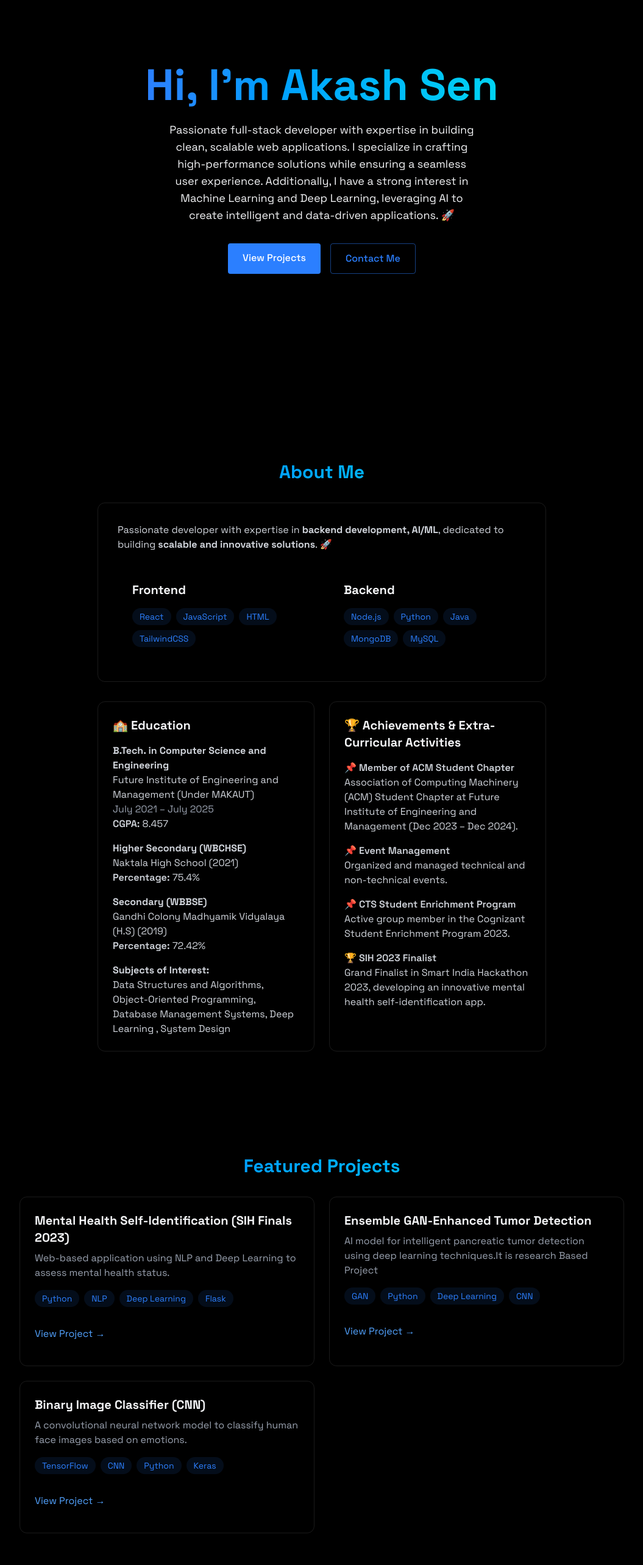
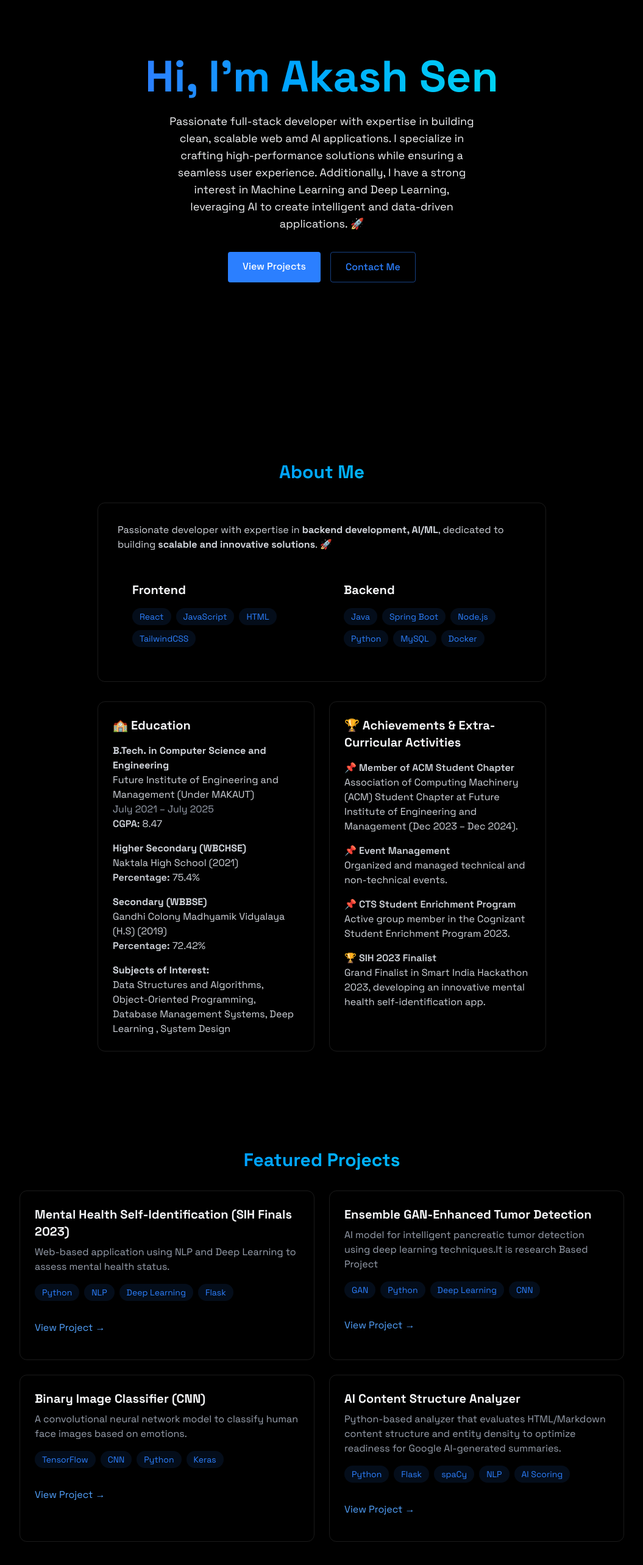
Before and after one commit to As377507/my-portfolio, a React (Vite) app: page / in a window 1280 px wide. Shown: the part 124-2690 px from the top of the page at 61% size, without its empty margins (112-1167 px from the left). Built offline with nearby package versions, Linux system fonts and the light colour scheme; the HTML template or start-up script is replaced by a standard one.

Commit message:
Updated portfolio section

```diff
--- a/src/components/LoadingScreen.jsx
+++ b/src/components/LoadingScreen.jsx
@@ -26,8 +26,7 @@ export const LoadingScreen = ({ onComplete }) => {
     <div className="fixed inset-0 z-50 bg-black text-gray-100 flex flex-col items-center justify-center">
       <div className="mb-4 text-4xl font-mono font-bold">
       {text} <span className="animate-blink ml-1">|</span>
-
-      </div>
+    </div>
 
       <div className="w-[200px] h-[2px] bg-gray-800 rounded relative overflow-hidden">
         <div className="w-[40%] h-full bg-blue-500 shadow-[0_0_15px_#3b82f6] animate-loading-bar"></div>
--- a/src/components/sections/About.jsx
+++ b/src/components/sections/About.jsx
@@ -8,7 +8,7 @@ export const About = () => {
     "TailwindCSS",
   ];
 
-  const backendSkills = ["Node.js", "Python", "Java", "MongoDB", "MySQL"];
+  const backendSkills = ["Java","Spring Boot","Node.js", "Python", "MySQL", "Docker"];
 
   return (
     <section
@@ -72,7 +72,7 @@ export const About = () => {
                   MAKAUT)
                   <br />{" "}
                   <span className="text-gray-400">July 2021 – July 2025</span>
-                  <br /> <span className="font-semibold">CGPA:</span> 8.457
+                  <br /> <span className="font-semibold">CGPA:</span> 8.47
                 </li>
 
                 <li>
--- a/src/components/sections/Home.jsx
+++ b/src/components/sections/Home.jsx
@@ -13,7 +13,7 @@ export const Home = () => {
           </h1>
 
           <p className="tex-gray-400 text-lg mb-8 max-w-lg mx-auto">
-          Passionate full-stack developer with expertise in building clean, scalable web applications. I specialize in crafting high-performance solutions while ensuring a seamless user experience. Additionally, I have a strong interest in Machine Learning and Deep Learning, leveraging AI to create intelligent and data-driven applications. 🚀
+          Passionate full-stack developer with expertise in building clean, scalable web amd AI applications. I specialize in crafting high-performance solutions while ensuring a seamless user experience. Additionally, I have a strong interest in Machine Learning and Deep Learning, leveraging AI to create intelligent and data-driven applications. 🚀
           </p>
           <div className="flex justify-center space-x-4">
             <a
--- a/src/components/sections/Projects.jsx
+++ b/src/components/sections/Projects.jsx
@@ -19,6 +19,12 @@ export const Projects = () => {
       description: "A convolutional neural network model to classify human face images based on emotions.",
       techStack: ["TensorFlow", "CNN", "Python", "Keras"],
       githubLink: "https://github.com/As377507/Binary-Image-Classifier-using-CNN",
+    },
+    {
+      title: "AI Content Structure Analyzer",
+      description: "Python-based analyzer that evaluates HTML/Markdown content structure and entity density to optimize readiness for Google AI-generated summaries.",
+      techStack: ["Python", "Flask", "spaCy", "NLP", "AI Scoring"],
+      githubLink: "https://github.com/As377507/serp-strategist-ai-summary-optimizer",
     }
   ];
 
```
